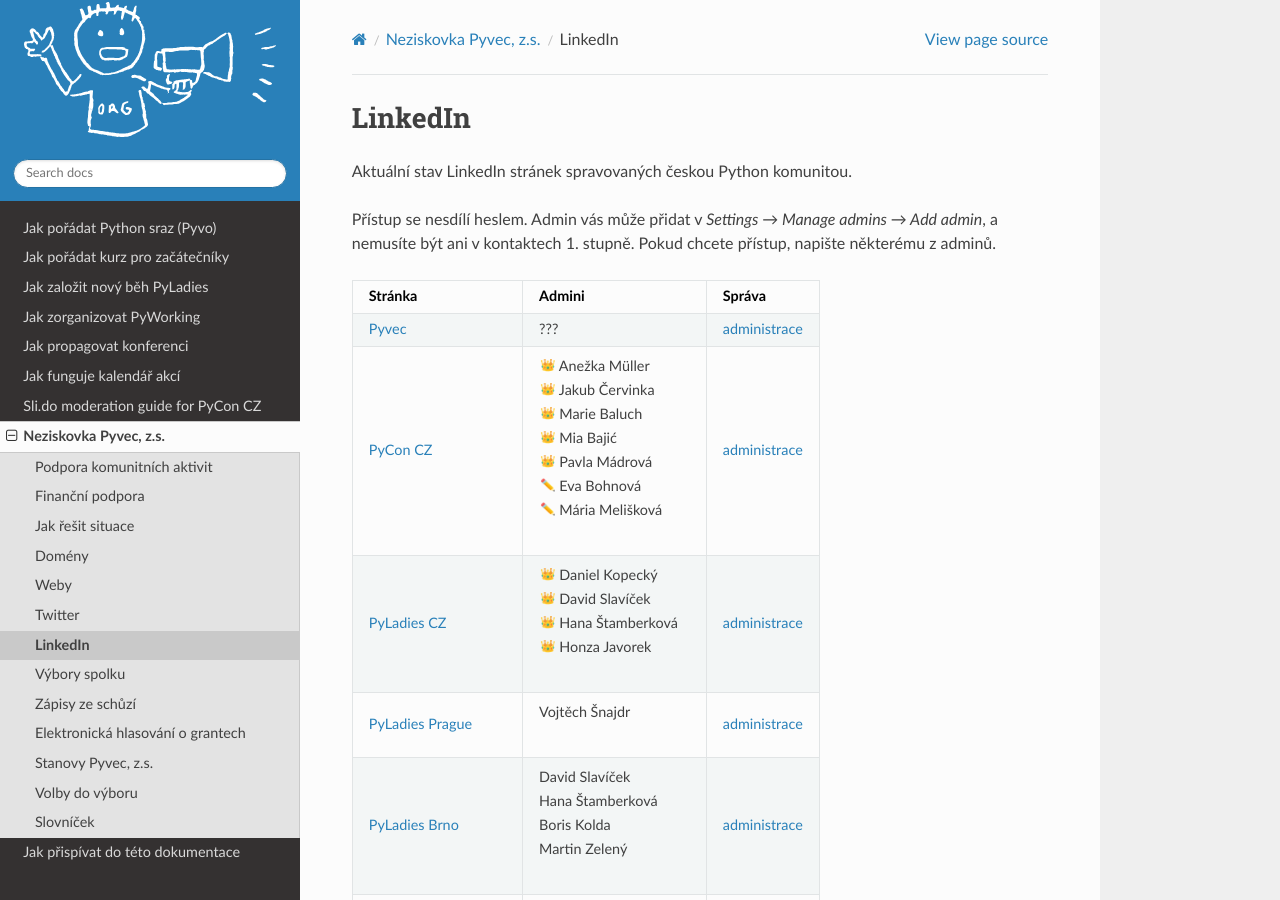
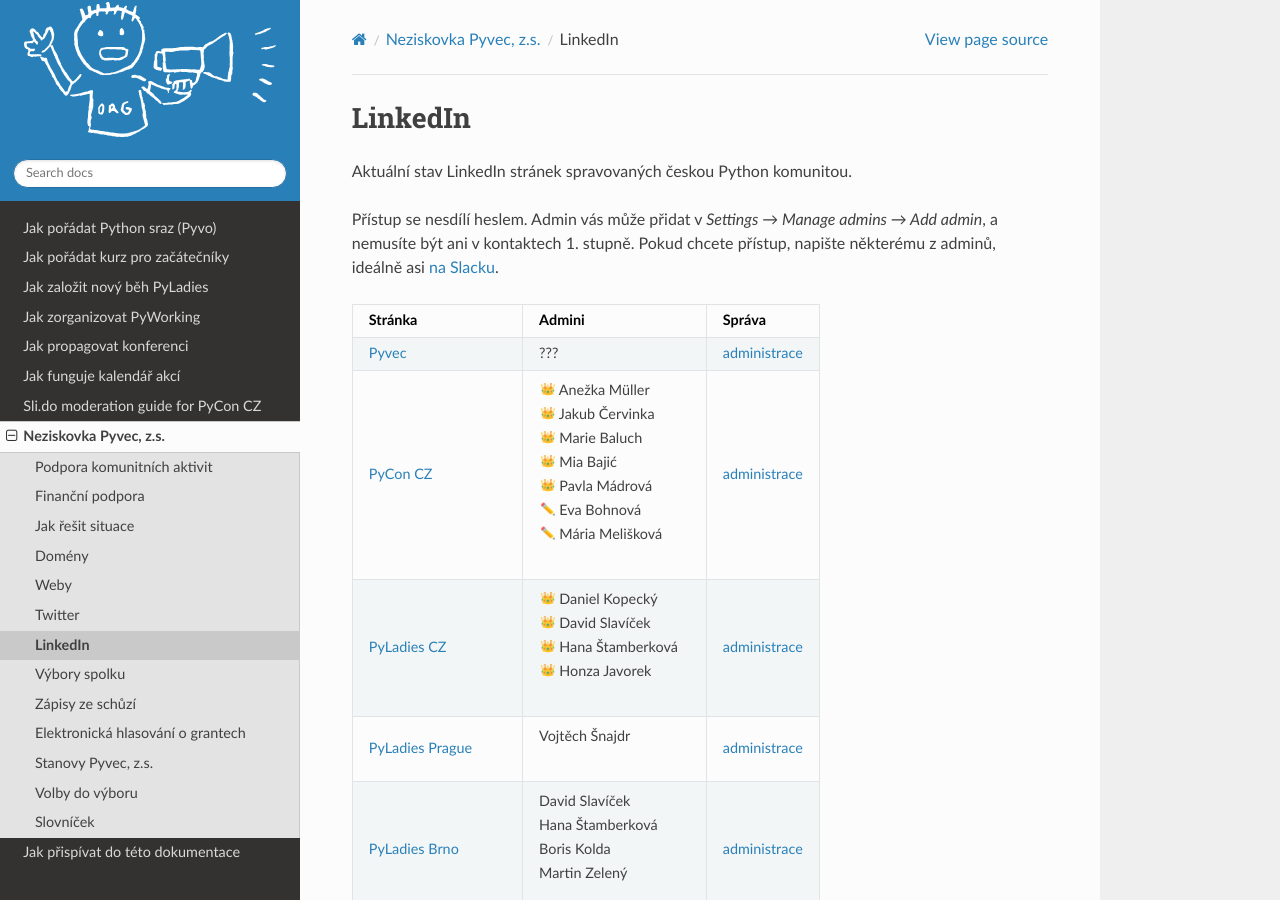
Before and after one commit to pyvec/docs.pyvec.org, a Sphinx documentation site: the page built from docs/operations/linkedin.rst, in a window 1280 px wide and 900 px high. Built offline with Sphinx 7.4.7 and the Read the Docs theme 3.1.0, drawn with Linux system fonts in a browser that asks for light colours; emoji names are drawn with the system emoji font.

Commit message:
Point to Slack for LinkedIn access requests
Co-Authored-By: Claude Opus 5.5 <noreply@anthropic.com>

```diff
--- a/docs/operations/linkedin.rst
+++ b/docs/operations/linkedin.rst
@@ -7,7 +7,7 @@ Aktuální stav LinkedIn stránek spravovaných českou Python komunitou.
 
 Přístup se nesdílí heslem. Admin vás může přidat
 v *Settings → Manage admins → Add admin*, a nemusíte být ani
-v kontaktech 1. stupně. Pokud chcete přístup, napište některému z adminů.
+v kontaktech 1. stupně. Pokud chcete přístup, napište některému z adminů, ideálně asi :ref:`na Slacku <slack>`.
 
 .. list-table::
    :header-rows: 1
```
